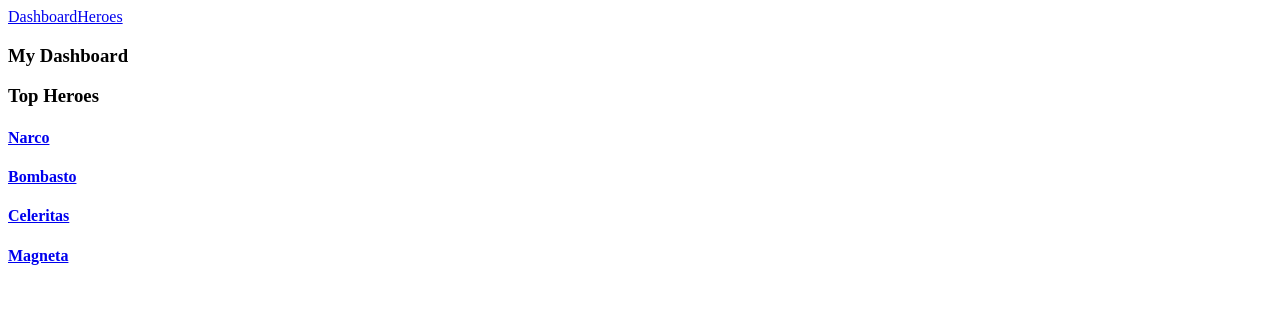
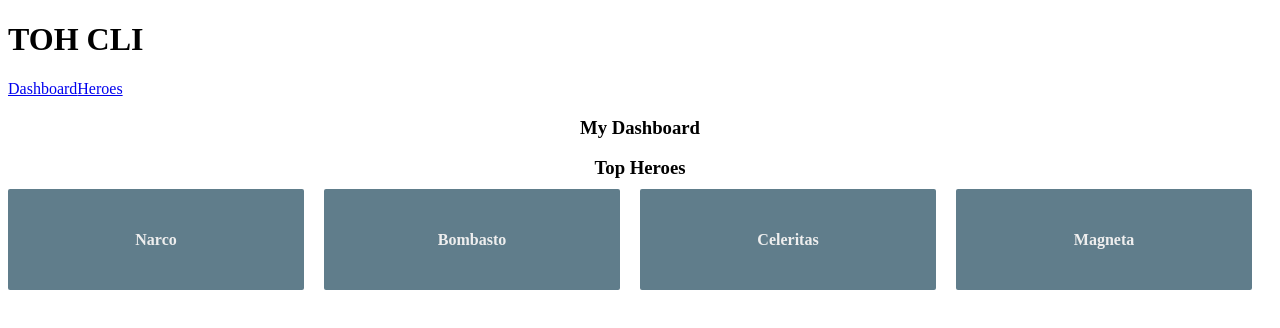
Before and after one commit to siddharthuppal/Tourofheroes, an Angular app: page /dashboard in a window 1280 px wide. Shown: the top 328 px of the page. Built offline with nearby package versions, Linux system fonts and the light colour scheme.

Commit message:
Routing Part 2 Finished

```diff
--- a/src/app/app.component.html
+++ b/src/app/app.component.html
@@ -1,4 +1,4 @@
-
+<h1>{{title}}</h1>
 <nav>
 	<a routerLink="/dashboard" routerLinkActive="active">Dashboard</a>
 	<a routerLink="/heroes" routerLinkActive="active">Heroes</a>
--- a/src/app/app.component.ts
+++ b/src/app/app.component.ts
@@ -9,6 +9,6 @@ import { Component, OnInit } from '@angular/core'
 })
 
 export class AppComponent{
-
+	title = 'TOH CLI';
 
 }
--- a/src/app/dashboard/dashboard.component.css
+++ b/src/app/dashboard/dashboard.component.css
@@ -0,0 +1,61 @@
+[class*='col-'] {
+float: left;
+padding-right: 20px;
+padding-bottom: 20px;
+}
+[class*='col-']:last-of-type {
+padding-right: 0;
+}
+a {
+text-decoration: none;
+}
+*, *:after, *:before {
+-webkit-box-sizing: border-box;
+-moz-box-sizing: border-box;
+box-sizing: border-box;
+}
+h3 {
+text-align: center; margin-bottom: 0;
+}
+h4 {
+position: relative;
+}
+.grid {
+margin: 0;
+}
+.col-1-4 {
+width: 25%;
+}
+.module {
+padding: 20px;
+text-align: center;
+color: #eee;
+max-height: 120px;
+min-width: 120px;
+background-color: #607D8B;
+border-radius: 2px;
+}
+.module:hover {
+background-color: #EEE;
+cursor: pointer;
+color: #607d8b;
+}
+.grid-pad {
+padding: 10px 0;
+}
+.grid-pad > [class*='col-']:last-of-type {
+padding-right: 20px;
+}
+@media (max-width: 600px) {
+.module {
+    font-size: 10px;
+    max-height: 75px; }
+}
+@media (max-width: 1024px) {
+.grid {
+    margin: 0;
+}
+.module {
+    min-width: 60px;
+}
+}
--- a/src/app/hero-detail/hero-detail.component.css
+++ b/src/app/hero-detail/hero-detail.component.css
@@ -0,0 +1,29 @@
+label {
+    display: inline-block;
+    width: 3em;
+    margin: .5em 0;
+    color: #607D8B;
+    font-weight: bold;
+}
+input {
+    height: 2em;
+    font-size: 1em;
+    padding-left: .4em;
+}
+button {
+    margin-top: 20px;
+    font-family: Arial;
+    background-color: #eee;
+    border: none;
+    padding: 5px 10px;
+    border-radius: 4px;
+    cursor: pointer; cursor: hand;
+}
+button:hover {
+    background-color: #cfd8dc;
+}
+    button:disabled {
+    background-color: #eee;
+    color: #ccc;
+    cursor: auto;
+}
--- a/src/app/hero-detail/hero-detail.component.html
+++ b/src/app/hero-detail/hero-detail.component.html
@@ -2,15 +2,14 @@
     <h2>{{hero.name}} details!!</h2>
  <div>
 <label>id:</label>{{hero.id}}
-
 </div>
-
 <div>
  <label>name: </label>
         <input [(ngModel)]="hero.name" placeholder="name" />
-
-
+ </div>
  </div>
 
+<div>
+	<button (click)= "goBack()">Back</button>
 
-  </div>
+</div>
--- a/src/app/hero-detail/hero-detail.component.ts
+++ b/src/app/hero-detail/hero-detail.component.ts
@@ -1,5 +1,10 @@
 import { Hero } from './../models/hero';
 import { Component, OnInit, Input } from '@angular/core';
+import { HeroService } from './../services/hero.service';
+import { ActivatedRoute, Params } from '@angular/router';
+import { Location } from '@angular/common';
+
+import 'rxjs/add/operator/switchMap';
 
 @Component({
   selector: 'app-hero-detail',
@@ -10,12 +15,24 @@ export class HeroDetailComponent implements OnInit {
 
 
   @Input()
-  hero:Hero;
+  hero: Hero;
 
 
-  constructor() { }
+  constructor(
+  	private heroService: HeroService,
+  	private route: ActivatedRoute,
+  	private location: Location
+  	) { }
 
   ngOnInit() {
+  	this.route.params.switchMap((params: Params) =>
+  		this.heroService.getHero(+params['id']))
+  			.subscribe(hero => this.hero = hero);
+
+  }
+
+  goBack(){
+    this.location.back();
   }
 
 }
--- a/src/app/heroes/heroes.component.html
+++ b/src/app/heroes/heroes.component.html
@@ -10,4 +10,9 @@
 
   </ul>
 
-<app-hero-detail [hero]="selectedHero"></app-hero-detail>
+<div *ngIf="selectedHero">
+<h2>{{selectedHero.name | uppercase }} is my hero</h2>
+
+<button (click)="goToDetail()">View Details</button>
+
+</div>
--- a/src/app/heroes/heroes.component.ts
+++ b/src/app/heroes/heroes.component.ts
@@ -1,4 +1,6 @@
 import { Component, OnInit } from '@angular/core';
+import { Router } from '@angular/router';
+
 
 import { HeroService } from './../services/hero.service';
 import { Hero } from './../models/hero';
@@ -13,7 +15,8 @@ export class HeroesComponent implements OnInit {
       heroes: Hero[] = [];
     selectedHero: Hero;
 
-    constructor(private heroService: HeroService) { }
+    constructor(private heroService: HeroService,
+      private router: Router) { }
 
     getHeroes(): void {
         this.heroService.getHeroes().then(heroes => this.heroes = heroes);
@@ -27,4 +30,8 @@ export class HeroesComponent implements OnInit {
         this.selectedHero = hero;
     }
 
+    goToDetail(){
+      this.router.navigate(['/detail', this.selectedHero.id]);
+    }
+
 }
--- a/src/app/services/hero.service.ts
+++ b/src/app/services/hero.service.ts
@@ -13,4 +13,9 @@ export class HeroService {
     return Promise.resolve(HEROES);
 }
 
+  getHero(id: number): Promise<Hero>{
+  	return this.getHeroes()
+  	.then(heroes => heroes.find(hero => hero.id === id));
+  }
+
 }
```
